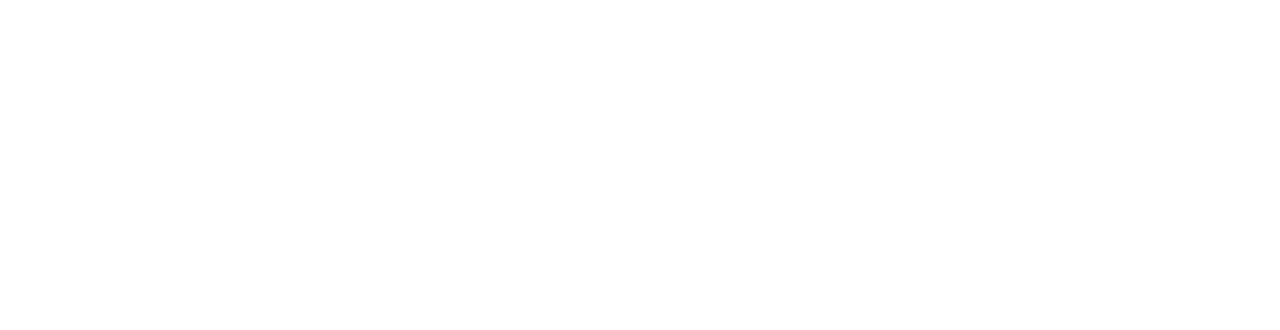
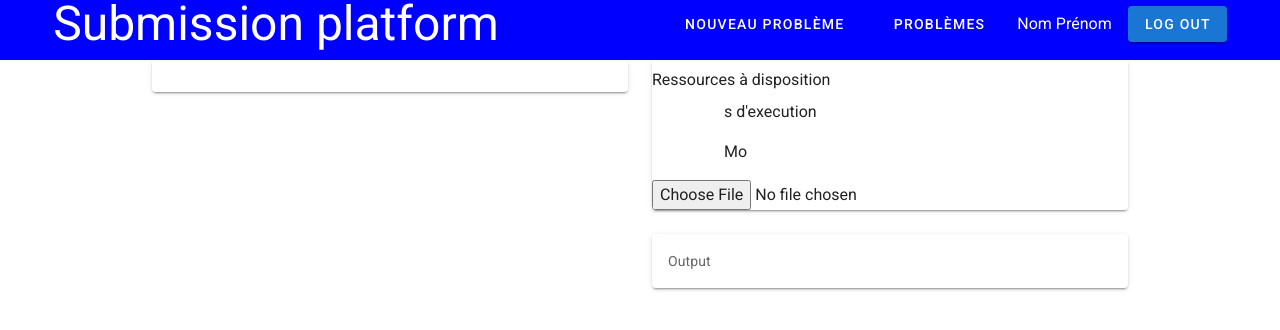
Before and after one commit to EtienneTurc/CoditFront, a Vue app: page /exercise/1 in a window 1280 px wide. Shown: the top 330 px of the page. Built offline with nearby package versions, Linux system fonts and the light colour scheme; no server answers.

Commit message:
Exercises + Exercise css

```diff
--- a/src/App.vue
+++ b/src/App.vue
@@ -1,15 +1,20 @@
 <template>
 	<v-app>
 		<v-content>
+			<navbar />
 			<router-view />
 		</v-content>
 	</v-app>
 </template>
 
 <script>
+import Navbar from "@/components/Navbar"
+
 export default {
 	name: "App",
-
+	components: {
+		navbar: Navbar
+	},
 	data: () => ({
 		//
 	})
--- /dev/null
+++ b/src/assets/main.css
@@ -0,0 +1,3 @@
+.container {
+	max-width:1000px;
+}
--- a/src/components/AddExercise.vue
+++ b/src/components/AddExercise.vue
@@ -3,6 +3,7 @@
 		<h1>Add exercises</h1>
 		<v-select hide-details v-model="exercise.language" :items="languages" label="Langage"></v-select>
 		<input type="textarea" v-model="exercise.markdown" />
+		<input @change="saveTestFile" type="file" />
 		<button @click="postExercise">Submit</button>
 	</v-container>
 </template>
@@ -16,11 +17,22 @@ export default {
 		}
 	},
 	methods: {
+		saveTestFile(e) {
+			this.testFile = (e.target.files || e.dataTransfer.files)[0]
+		},
 		async postExercise() {
+			if (!this.testFile) {
+				console.log("No file uploaded")
+				return
+			}
+
+			let data = new FormData()
+			data.append("testFile", this.testFile)
+			data.append("exercise", JSON.stringify(this.exercise))
 			try {
 				let res = await this.$http.post(
 					process.env.VUE_APP_API_URL + "/exercise",
-					this.exercise
+					data
 				)
 				console.log(res)
 			} catch (error) {
--- /dev/null
+++ b/src/components/Exercise.vue
@@ -0,0 +1,78 @@
+<template>
+	<v-container>
+		<h1>{{exercise.title}}</h1>
+		<v-row>
+			<v-col md="6">
+				<v-card class="mx-auto">
+					<v-card-text v-html="exercise.subject"></v-card-text>
+				</v-card>
+			</v-col>
+			<v-col md="6">
+				<v-card class="mx-auto">
+					<v-list dense>
+						Ressources à disposition
+						<v-list-item-group>
+							<v-list-item>
+								<v-list-item-icon></v-list-item-icon>
+								<v-list-item-content>{{exercise.cpuTime}}s d'execution</v-list-item-content>
+							</v-list-item>
+
+							<v-list-item>
+								<v-list-item-icon></v-list-item-icon>
+								<v-list-item-content>{{exercise.memorySize}} Mo</v-list-item-content>
+							</v-list-item>
+						</v-list-item-group>
+					</v-list>
+					<input @change="submitFile" type="file" />
+				</v-card>
+				<v-card v-if="output" class="mx-auto mt-6">
+					<v-card-text v-html="output"></v-card-text>
+				</v-card>
+			</v-col>
+		</v-row>
+	</v-container>
+</template>
+
+<script>
+export default {
+	data() {
+		return {
+			exercise: {},
+			output: "Output"
+		}
+	},
+	methods: {
+		async getExercise() {
+			let res = await this.$http.get(
+				process.env.VUE_APP_API_URL +
+					"/exercise?id=" +
+					this.$route.params.id
+			)
+			this.exercise = res.data
+			console.log(this.exercise)
+		},
+		async submitFile(e) {
+			let file = (e.target.files || e.dataTransfer.files)[0]
+			let data = new FormData()
+
+			data.append("submission", file)
+
+			let res = await this.$http.put(
+				process.env.VUE_APP_API_URL + "/submission",
+				data,
+				{
+					params: { id: this.exercise._id }
+				}
+			)
+
+			console.log(res)
+		}
+	},
+	created() {
+		this.getExercise()
+	}
+}
+</script>
+
+<style>
+</style>
--- /dev/null
+++ b/src/components/ExerciseCard.vue
@@ -0,0 +1,36 @@
+<template>
+	<v-card @click="navigation()" class="mx-auto">
+		<v-list-item>
+			<v-list-item-content>
+				<v-list-item-title class="headline">{{exercise.title}}</v-list-item-title>
+				<v-list-item-subtitle>{{exercise.language}}</v-list-item-subtitle>
+				<v-list-item-subtitle>Diffuclty</v-list-item-subtitle>
+			</v-list-item-content>
+		</v-list-item>
+
+		<v-img :src="exercise.banner" height="170"></v-img>
+	</v-card>
+</template>
+
+<script>
+export default {
+	props: ["exercise"],
+	methods: {
+		navigation() {
+			this.$router.push({
+				path: "/exercise/" + this.exercise._id
+			})
+		}
+	},
+	created() {
+		if (!this.exercise.banner) {
+			this.exercise.banner =
+				process.env.VUE_APP_API_URL_MEDIA +
+				`/default_banner_${parseInt(Math.random() * 11) + 1}.jpg`
+		}
+	}
+}
+</script>
+
+<style>
+</style>
--- a/src/components/Exercises.vue
+++ b/src/components/Exercises.vue
@@ -1,18 +1,40 @@
 <template>
 	<v-container>
-		Exercises
-		<div v-for="(exercise, index) in exercises" :key="index">
-			<div v-html="exercise.subject"></div>
-		</div>
+		<h1>À faire</h1>
+		<v-row
+			align="center"
+			justify="start"
+			v-for="(exos, index) in exercices_todo"
+			:key="'todo' + index"
+		>
+			<v-col align-self="start" md="4" v-for="exo in exos" :key="exo._id">
+				<exercice-card :exercise="exo" />
+			</v-col>
+		</v-row>
+		<v-divider></v-divider>
+		<h1>Réussi</h1>
+		<v-row v-for="(exos, index) in exercices_todo" :key="'done' + index">
+			<v-col v-for="exo in exos" md="4" :key="exo._id">
+				<exercice-card :exercise="exo" />
+			</v-col>
+		</v-row>
 	</v-container>
 </template>
 
 <script>
+import ExerciseCard from "@/components/ExerciseCard.vue"
+
 export default {
 	data: () => {
 		return {
-			exercises: [1, 2, 2]
+			exercices_todo: []
 		}
+	},
+	components: {
+		"exercice-card": ExerciseCard
+	},
+	created() {
+		this.getExercises()
 	},
 	methods: {
 		async getExercises() {
@@ -20,15 +42,17 @@ export default {
 				let res = await this.$http.get(
 					process.env.VUE_APP_API_URL + "/exercises"
 				)
-				this.exercises = res.data
+				this.exercices_todo = []
+				for (let index = 0; index < res.data.length; index += 3) {
+					this.exercices_todo.push(res.data.slice(index, index + 3))
+				}
+				this.exercices_todo[1].push(res.data[0])
+				console.log(this.exercices_todo)
 				console.log(res)
 			} catch (error) {
 				console.log(error)
 			}
 		}
-	},
-	created() {
-		this.getExercises()
 	}
 }
 </script>
--- /dev/null
+++ b/src/components/Home.vue
@@ -0,0 +1,20 @@
+<template>
+	<v-container>
+		<button @click="navigation('exercises')">Exercises</button>
+		<button @click="navigation('addExercises')">Add Exercises</button>
+	</v-container>
+</template>
+
+<script>
+export default {
+	data() {},
+	methods: {
+		navigation(destination) {
+			this.$router.push(destination)
+		}
+	}
+}
+</script>
+
+<style>
+</style>
--- /dev/null
+++ b/src/components/Navbar.vue
@@ -0,0 +1,60 @@
+<template>
+	<v-row class="navbar">
+		<a @click="navigation('home')" class="app-margin">
+			<span class="app-name">Submission platform</span>
+		</a>
+		<v-spacer></v-spacer>
+		<span class="menu-item">
+			<v-btn text class="white--text" @click="navigation('/addExercise')">Nouveau problème</v-btn>
+		</span>
+		<span class="menu-item">
+			<v-btn text class="white--text" @click="navigation('/exercises')">Problèmes</v-btn>
+		</span>
+		<span class="menu-item">Nom Prénom</span>
+		<span class="menu-item log-out">
+			<v-btn color="primary" class="white--text" v-on="on" @click="logout">Log out</v-btn>
+		</span>
+	</v-row>
+</template>
+
+<script>
+export default {
+	data: () => ({
+		loggedIn: false
+	}),
+	methods: {
+		navigation(destination) {
+			this.$router.push(destination)
+		}
+	}
+}
+</script>
+
+<style lang="scss">
+.navbar {
+	background-color: blue;
+}
+.app-name {
+	font-size: 3em;
+	color: white;
+}
+.app-margin {
+	margin-left: 5%;
+}
+.header {
+	border-bottom-style: solid;
+}
+.v-center {
+	margin-top: auto;
+	margin-bottom: auto;
+}
+.log-out {
+	margin-right: 5%;
+}
+.menu-item {
+	color: white;
+	margin-top: auto;
+	margin-bottom: auto;
+	margin-left: 1em;
+}
+</style>
--- a/src/main.js
+++ b/src/main.js
@@ -7,6 +7,8 @@ import vuetify from './plugins/vuetify';
 
 import axios from "axios";
 import VueAxios from "vue-axios";
+
+import './assets/main.css'
 
 Vue.use(VueRouter)
 Vue.use(VueAxios, axios);
--- a/src/router.js
+++ b/src/router.js
@@ -1,20 +1,32 @@
 import VueRouter from 'vue-router'
 
+import Home from "@/components/Home";
+import Exercise from "@/components/Exercise";
 import Exercises from "@/components/Exercises";
 import AddExercise from "@/components/AddExercise";
 
 const router = new VueRouter({
 	routes: [
 		{
+			path: "/",
+			name: "home",
+			component: Home
+		},
+		{
 			path: '/exercises',
 			name: 'exercises',
 			component: Exercises
 		},
 		{
+			path: '/exercise/:id',
+			name: 'exercise',
+			component: Exercise
+		},
+		{
 			path: '/addExercise',
 			name: 'addExercise',
 			component: AddExercise
-		}
+		},
 	],
 	mode: "history"
 })
```
Also changed, not shown: 2 other files (tests, documents, lock files or other folders).
